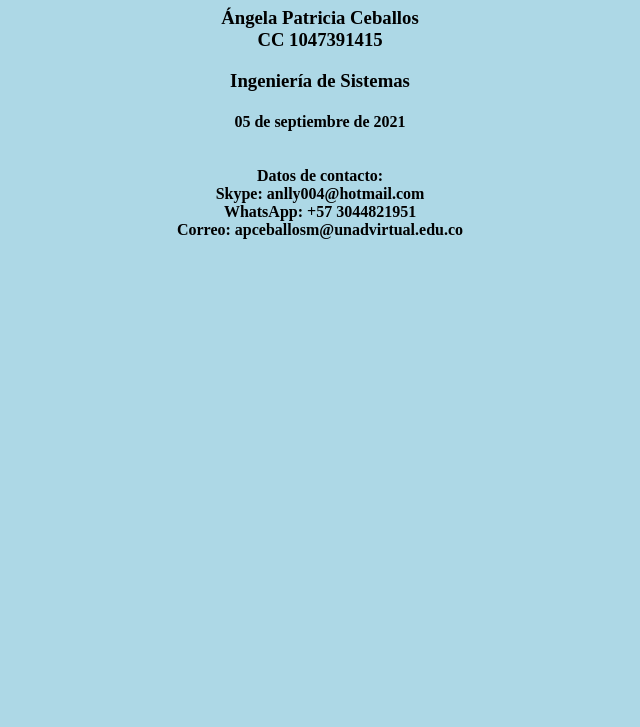
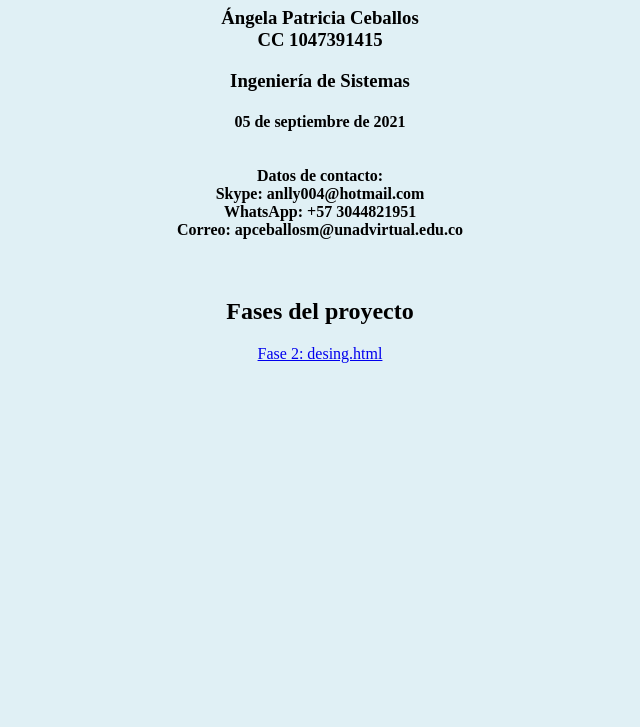
Before and after one commit to Angie004/DSW-AngelaCeballos, a plain HTML site: page index.html in a window 1280 px wide. Shown: the part 73-800 px from the top of the page, without its empty margins (320-960 px from the left). Drawn offline with Linux system fonts and the light colour scheme.

Commit message:
Update index.html

```diff
--- a/index.html
+++ b/index.html
@@ -6,7 +6,7 @@
     <meta name="viewport" content="width=device-width, initial-scale=1.0">
     <title>Document</title>
 </head>
-<body bgcolor="lightblue">
+<body bgcolor="#e0f0f5">
     <center>
 
     <h1>Proyecto de sitio Web 2021_16-04</h1>
@@ -24,6 +24,10 @@
         </p>
     </h4>
 
+<br>
+<h2>Fases del proyecto</h2>
+<a href="fase2/design.html">Fase 2: desing.html</a>
+
 </center>
 
 </body>
```
